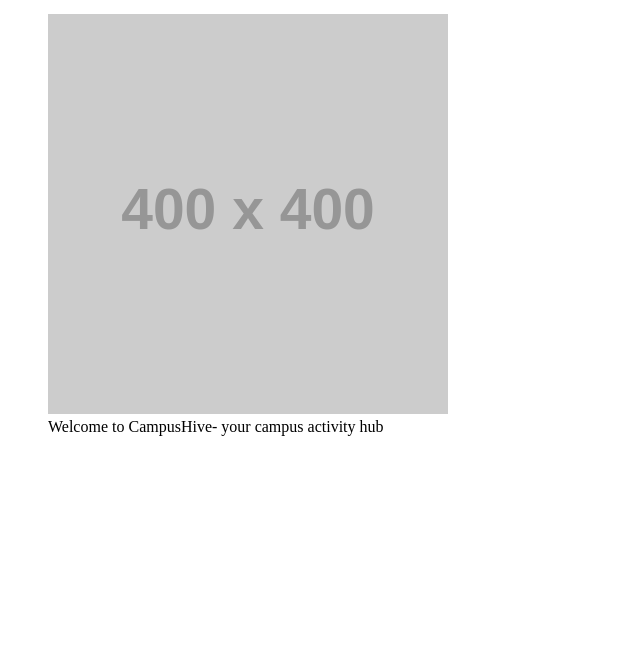
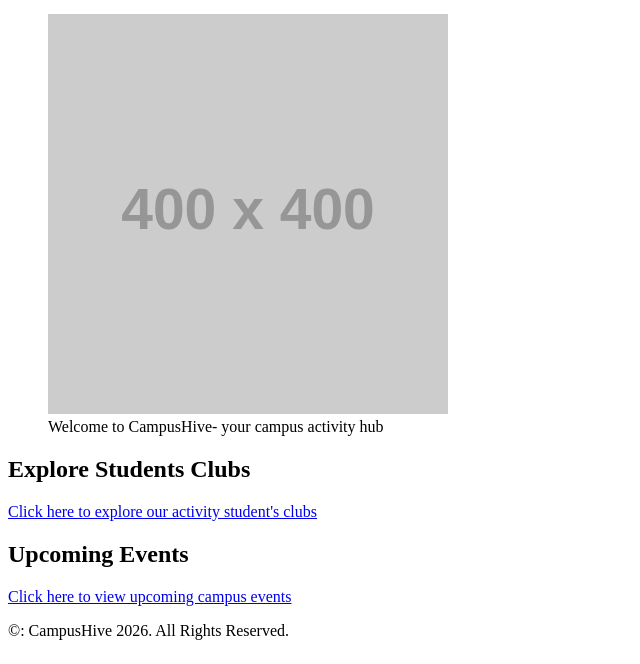
Before and after one commit to Aruvan04/CampusHive, a website: page index.html in a window 1280 px wide. Shown: the part 136-800 px from the top of the page, without its empty margins (0-640 px from the left). Drawn offline with Linux system fonts and the light colour scheme; placeholder pictures from the web are drawn by us.

Commit message:
Completed the Home Page

```diff
--- a/index.html
+++ b/index.html
@@ -21,9 +21,20 @@
       <figcaption>Welcome to CampusHive- your campus activity hub</figcaption>
     </figure>
     </section>
-    <section></section>
-    <section></section>
+    <section>
+      <h2>Explore Students Clubs</h2>
+      <a href="clubs.html">Click here to explore our activity student's clubs</a>
+    </section>
+    <section>
+      <h2>Upcoming Events</h2>
+      <a href="events.html">Click here to view upcoming campus events</a>
+    </section>
   </main>
+  <footer>
+    <p>
+      &copy: CampusHive 2026. All Rights Reserved.
+    </p>
+  </footer>
 
 </body>
 </html>
```
